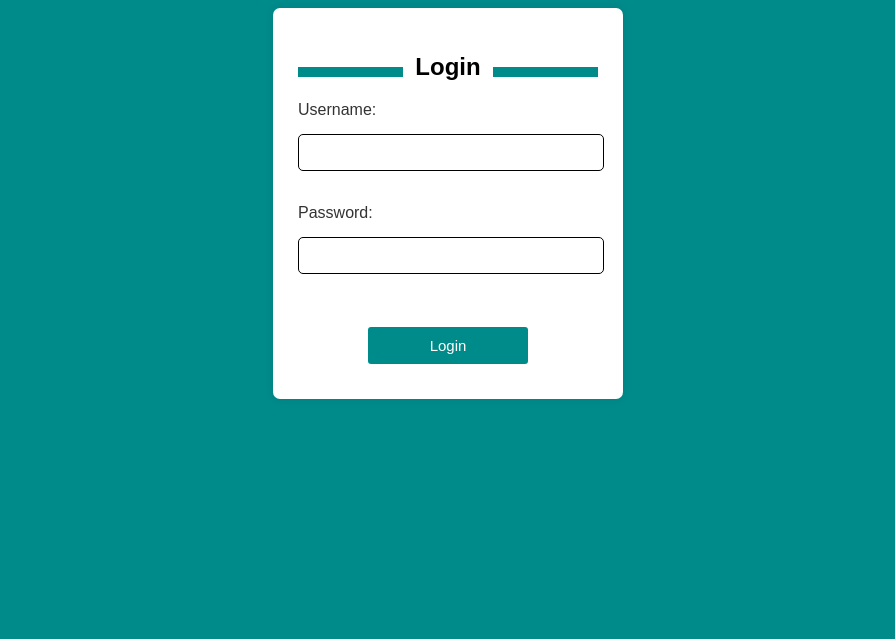
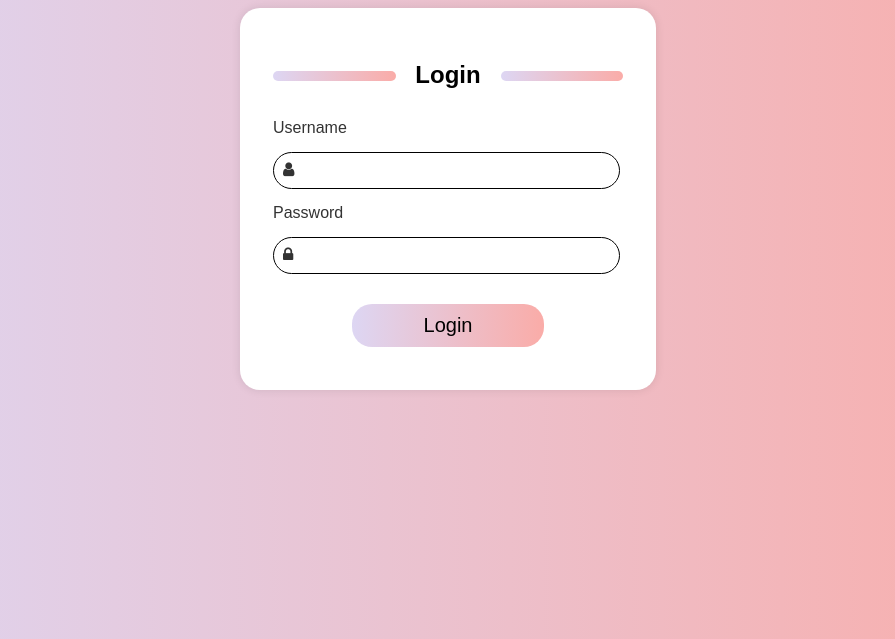
Before and after one commit to jaswithauggina/WebDevelopment_Jaswitha, a PHP site: page /login.php in a window 1280 px wide. Shown: the top 639 px of the page, without its empty margins (192-1087 px from the left). Run offline with PHP 8.4, Linux system fonts and the light colour scheme.

Commit message:
second commit

```diff
--- a/login.php
+++ b/login.php
@@ -2,20 +2,20 @@
 <html>
 <head>
     <title>Simple Login System</title>
+    <link rel="stylesheet" href="https://cdnjs.cloudflare.com/ajax/libs/font-awesome/4.7.0/css/font-awesome.min.css">
 <style>
-        body {
+          body {
             font-family: Arial, sans-serif;
-            background-color:darkcyan;
+            background: linear-gradient(to right,#ddd6f3,#faaca8);
             text-align: left;
         }
         .container {
-            max-width: 300px;
+            max-width: 350px;
             margin: 0 auto;
             background: white;
-            padding: 25px;
-            border-radius: 7px;
+            padding: 33px;
+            border-radius: 20px;
             box-shadow: 0 0 10px rgba(0, 0, 0, 0.1);
-
         }
         h2 {
             color: black;
@@ -24,10 +24,11 @@
         h2::before, h2::after {
             content: '';
             position: absolute;
-            top: 50%;
+            top: 35%;
             width: 35%;
             height: 10px;
-            background-color: darkcyan;
+            border-radius: 5px;
+            background: linear-gradient(to right,#ddd6f3,#faaca8);
         }
 
         h2::before {
@@ -44,31 +45,53 @@
         }
         input[type="text"],
         input[type="password"] {
-            width: 94.5%;
+            width: 87%;
             padding:10px;
             margin: 5px 0;
             border: 1.9px solid black;
-            border-radius: 5px;
+            border-radius: 20px;
         }
         input[type="submit"] {
-            background-color: darkcyan;
-            color: #fff;
-            padding: 10px 10px;
+            background: linear-gradient(to right,#ddd6f3,#faaca8);
+            color: black;
+            padding: 10px 20px;
             border: none;
-            border-radius: 3px;
-            width:10rem;
+            border-radius: 20px;
+            width:12rem;
             cursor: pointer;
-            font-size: 15px;
-            margin-top: 30px;
+            font-size: 20px;
+            margin-top: 25px;
         }
         input[type="submit"]:hover {
-            background-color: gray;
+            transition: background-color 0.3s, color 0.3s;
+            background: linear-gradient(to right, #faaca8, #ddd6f3);
+            color: white;
         }
         #error-message {
             color: red;
             display: none;
             margin-top: 10px;
         }
+        .input-container {
+    display: flex;
+    flex-direction: column;
+}
+
+.icon {
+    position: relative;
+}
+
+.icon i {
+    position: absolute;
+    top: 71%;
+    left: 10px; /* Adjust the left position as needed */
+    transform: translateY(-50%);
+}
+
+.icon input {
+    padding-left: 30px; /* Adjust the padding-left to make space for the icon */
+}
+
     </style>
 </head>
 
@@ -102,13 +125,21 @@
 <div class="container">
 <center><h2>Login</h2></center>
 <form method="post" action="<?php echo $_SERVER['PHP_SELF']; ?>">
-    <label for="username">Username:</label>
-    <input type="text" id="username" name="username" required><br><br>
+<div class="input-container">
+    <div class="icon">
+        <i class="fa fa-user"></i>
+        <label for="username">Username</label>
+        <input type="text" id="username" name="username" required>
+    </div>
+    <div class="icon">
+        <i class="fa fa-lock"></i>
+        <label for="password">Password</label>
+        <input type="password" id="password" name="password" required>
+    </div>
+</div>
 
-    <label for="password">Password:</label>
-    <input type="password" id="password" name="password" required><br><br>
 
-    <center><input type="submit" value="Login"></center>
+   <center><input type="submit" value="Login"></center>
 </form>
 
 <?php
```
Also changed, not shown: datab.php (added, +43 -0 lines), firstpage.html (added, +82 -0 lines), register.php (renamed from index.php, +54 -62 lines).
